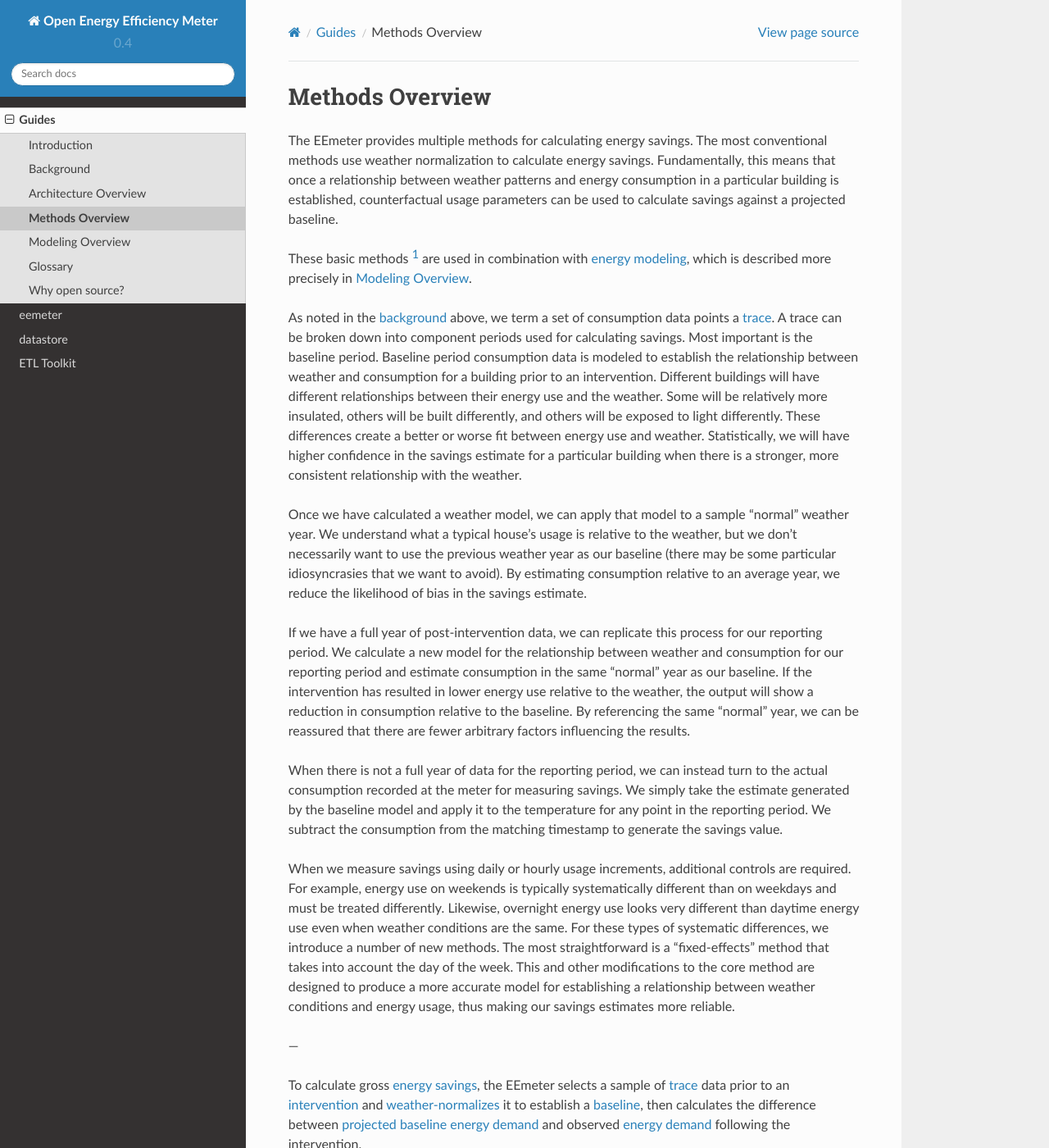
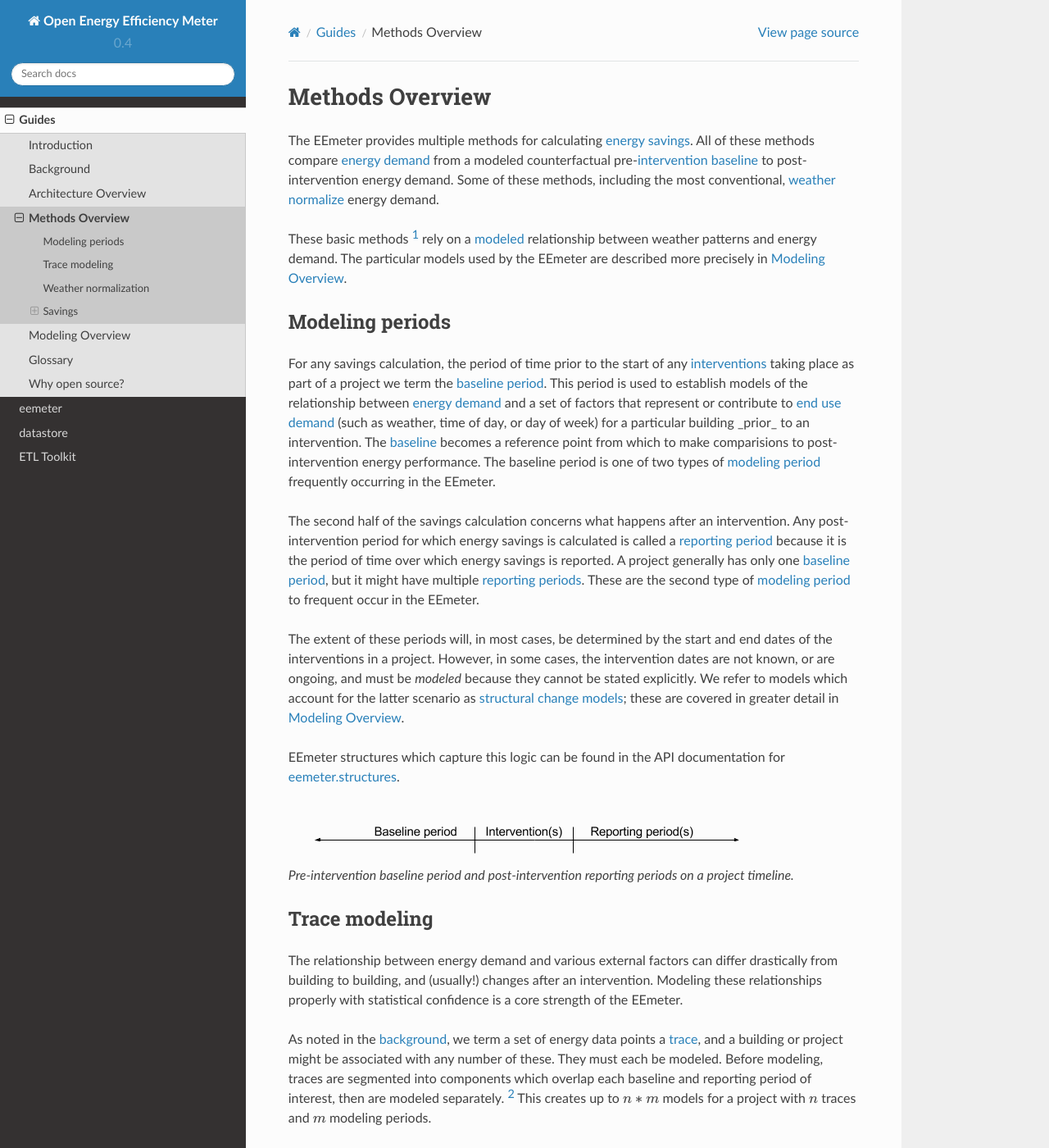
Before and after one commit to openeemeter/eemeter, a Sphinx documentation site: the page built from docs/methods_overview.rst, in a window 1280 px wide and 1400 px high. Shown: the whole window at 82% size. Built offline with Sphinx 7.4.7 and the Read the Docs theme 2.0.0, drawn with Linux system fonts in a browser that asks for light colours; some of the changed text lies outside the part shown.

Commit message:
Update methods docs

```diff
--- a/docs/glossary.rst
+++ b/docs/glossary.rst
@@ -1,6 +1,10 @@
 Glossary
 --------
 
+.. _glossary-annualized-weather-normal:
+
+- **annualized weather normal**: an estimate of annual energy demand under a
+  :ref:`weather normal <glossary-weather-normal>`.
 
 .. _glossary-baseline:
 
@@ -106,6 +110,16 @@
   living in an existing building.
 
 
+.. _glossary-modeling-period:
+
+- **modeling period**: a period of time over which an
+  :ref:`energy model <glossary-energy-model>` is to be created for a
+  particular :ref:`trace <glossary-trace>`. This is a generalization of
+  :ref:`baseline <glossary-baseline-period>` and
+  :ref:`reporting <glossary-reporting-period>` periods. Modeling periods
+  generally fall into one of those two categories.
+
+
 .. _glossary-projected-baseline-energy-demand:
 
 - **projected baseline energy demand**: a counterfactual estimate of
@@ -135,6 +149,15 @@
 - **retrofit**: a set of :ref:`interventions <glossary-intervention>` taking
   place at a particular building or site which modify pre-existing
   structures, installations or appliances.
+
+
+.. _glossary-structural-change-model:
+
+- **structural change model**: a model which takes tries to determine the
+  most probably extents of :ref:`baseline <glossary-baseline-period>` and
+  :ref:`reporting <glossary-reporting-period>` periods for a
+  :ref:`project <glossary-project>` given its :ref:`trace <glossary-trace>`
+  data.
 
 
 .. _glossary-trace:
--- a/docs/methods_overview.rst
+++ b/docs/methods_overview.rst
@@ -3,74 +3,173 @@
 Methods Overview
 ----------------
 
-The EEmeter provides multiple methods for calculating energy savings. The most
-conventional methods use weather normalization to calculate energy savings.
-Fundamentally, this means that once a relationship between weather patterns
-and energy consumption in a particular building is established, counterfactual
-usage parameters can be used to calculate savings against a projected baseline.
+The EEmeter provides multiple methods for calculating
+:ref:`energy savings <glossary-energy-savings>`. All of these methods compare
+:ref:`energy demand <glossary-energy-demand>` from a modeled counterfactual
+pre-:ref:`intervention <glossary-intervention>`
+:ref:`baseline <glossary-baseline>` to post-intervention energy
+demand. Some of these methods, including the most conventional,
+:ref:`weather normalize <glossary-weather-normalization>` energy demand.
 
-These basic methods [#]_ are used in combination with
-:ref:`energy modeling <glossary-energy-model>`,
-which is described more precisely in :ref:`modeling-overview`.
+These basic methods [#]_ rely on a :ref:`modeled <glossary-energy-model>`
+relationship between weather patterns and energy demand. The particular models
+used by the EEmeter are described more precisely in :ref:`modeling-overview`.
 
-As noted in the :ref:`background <background>` above, we term a set of consumption data points a
-:ref:`trace <glossary-trace>`. A trace can be broken down into component periods used for calculating savings. Most
-important is the baseline period. Baseline period consumption data is modeled
-to establish the relationship between weather and consumption for a building
-prior to an intervention. Different buildings will have different
-relationships between their energy use and the weather. Some will be
-relatively more insulated, others will be built differently, and others will
-be exposed to light differently. These differences create a better or worse
-fit between energy use and weather. Statistically, we will have higher
-confidence in the savings estimate for a particular building when there is a
-stronger, more consistent relationship with the weather.
+Modeling periods
+^^^^^^^^^^^^^^^^
 
-Once we have calculated a weather model, we can apply that model to a sample
-"normal" weather year. We understand what a typical house’s usage is relative
-to the weather, but we don’t necessarily want to use the previous weather year
-as our baseline (there may be some particular idiosyncrasies that we want to
-avoid). By estimating consumption relative to an average year, we reduce the
-likelihood of bias in the savings estimate.
+For any savings calculation, the period of time prior to the start of any
+:ref:`interventions <glossary-intervention>` taking place as part of a project
+we term the :ref:`baseline period <glossary-baseline-period>`.
+This period is used to establish models of the relationship between
+:ref:`energy demand <glossary-energy-demand>` and a set of factors that
+represent or contribute to :ref:`end use demand <glossary-energy-demand>` (such as
+weather, time of day, or day of week) for a particular building _prior_ to an
+intervention. The :ref:`baseline <glossary-baseline>` becomes a reference
+point from which to make comparisions to post-intervention energy performance.
+The baseline period is one of two types of
+:ref:`modeling period <glossary-modeling-period>` frequently occurring in
+the EEmeter.
 
-If we have a full year of post-intervention data, we can replicate this
-process for our reporting period. We calculate a new model for the
-relationship between weather and consumption for our reporting period and
-estimate consumption in the same "normal" year as our baseline. If the
-intervention has resulted in lower energy use relative to the weather, the
-output will show a reduction in consumption relative to the baseline. By
-referencing the same "normal" year, we can be reassured that there are fewer
-arbitrary factors influencing the results.
+The second half of the savings calculation concerns what happens after an
+intervention. Any post-intervention period for which energy savings is
+calculated is called a :ref:`reporting period <glossary-reporting-period>`
+because it is the period of time over which energy savings is reported. A
+project generally has only one
+:ref:`baseline period <glossary-baseline-period>`, but it might have multiple
+:ref:`reporting periods <glossary-reporting-period>`. These are
+the second type of :ref:`modeling period <glossary-modeling-period>` to
+frequent occur in the EEmeter.
 
-When there is not a full year of data for the reporting period, we can instead
-turn to the actual consumption recorded at the meter for measuring savings.
-We simply take the estimate generated by the baseline model and apply it to
-the temperature for any point in the reporting period. We subtract the
-consumption from the matching timestamp to generate the savings value.
+The extent of these periods will, in most cases, be determined by the
+start and end dates of the interventions in a project. However, in some cases,
+the intervention dates are not known, or are ongoing, and must be *modeled*
+because they cannot be stated explicitly. We refer to models which account for
+the latter scenario as
+:ref:`structural change models <glossary-structural-change-model>`;
+these are covered in greater detail in :ref:`modeling-overview`.
 
-When we measure savings using daily or hourly usage increments, additional
-controls are required. For example, energy use on weekends is typically
-systematically different than on weekdays and must be treated differently.
-Likewise, overnight energy use looks very different than daytime energy use
-even when weather conditions are the same. For these types of systematic
-differences, we introduce a number of new methods. The most straightforward
-is a "fixed-effects" method that takes into account the day of the week. This
-and other modifications to the core method are designed to produce a more
-accurate model for establishing a relationship between weather conditions and
-energy usage, thus making our savings estimates more reliable.
+EEmeter structures which capture this logic can be found in the API documentation
+for :ref:`eemeter-structures`.
 
----
+.. figure:: project-timeline-illustration.png
 
-To calculate gross :ref:`energy savings <glossary-energy-savings>`, the EEmeter
-selects a sample of :ref:`trace <glossary-trace>` data prior to an
-:ref:`intervention <glossary-intervention>` and
-:ref:`weather-normalizes <glossary-weather-normalization>` it to establish
-a :ref:`baseline <glossary-baseline>`, then calculates the difference
-between :ref:`projected baseline energy demand <glossary-projected-baseline-energy-demand>`
-and observed :ref:`energy demand <glossary-energy-demand>` following the
+    Pre-intervention baseline period and post-intervention reporting periods
+    on a project timeline.
+
+Trace modeling
+^^^^^^^^^^^^^^
+
+The relationship between energy demand and various external factors can differ
+drastically from building to building, and (usually!) changes after an
+intervention. Modeling these relationships properly with statistical confidence
+is a core strength of the EEmeter.
+
+As noted in the :ref:`background <background>`, we term a set of
+energy data points a :ref:`trace <glossary-trace>`, and a building or project
+might be associated with any number of these. They must each be modeled.
+Before modeling, traces are segmented into components which overlap each
+baseline and reporting period of interest, then are modeled separately. [#]_
+This creates up to :math:`n * m` models for a project with :math:`n` traces
+and :math:`m` modeling periods.
+
+Each of these models attempts to establish the relationship between
+:ref:`energy demand <glossary-energy-demand>` and external factors as it performed during the
+particular modeling period of interest. However, since the extent to which a
+model successfully describes these relationships varies significantly, these
+must be considered only in conjunction with model error and goodness of fit
+metrics :ref:`modeling-overview`. Any estimate of energy demand given by any
+model fitted by the EEmeter is associated with variance and confidence bounds.
+
+In practice the number of models fitted for any particular project might be
+fewer than :math:`n * m` due to missing or insufficient data
+(see :ref:`data-sufficiency`). The EEmeter takes these failures into account
+and considers them when building summaries of savings.
+
+Weather normalization
+^^^^^^^^^^^^^^^^^^^^^
+
+Once we have created a model, we can apply that model determine an estimate of
+of energy demand during arbitrary weather scenarios. The two most common
+weather scenarios for which the EEmeter will estimate demand are the
+":ref:`normal <glossary-weather-normal>`" weather year and the observed
+reporting period weather year. This is generally necessary because the data
+observed in the baseline and reporting periods occured during different
+time periods with different weather -- and valid comparisons between them must
+account for this. Estimating energy performance during the "normal" weather
+attempts to reduce bias in the savings estimate by accounting for the
+peculiarity (as compared to other years or seasons) of the relevant observed
+weather.
+
+In an attempt to reduce the number of arbitrary factors influencing results,
+we only ever compare model estimates or data over that has occured over the
+same weather scenario and time period. This helps (in the aggregate) to ensure
+equivalency of :ref:`end use demand <glossary-end-use-demand>` pre- and post-
 intervention.
+
+Savings
+^^^^^^^
+
+If the data and models show that
+:ref:`energy demand <glossary-energy-demand>` is reduced relative to
+equivalent :ref:`end use demand <glossary-end-use-demand>`
+following an intervention, we say that there have been energy savings, or
+equivalently, that energy performance has increased.
+
+Energy savings is necessarily a difference; however, this difference must be
+taken carefully, given missing data and model error, and is only taken *after*
+the necessary :ref:`aggregation <aggregation>` steps.
+
+The equation for savings is always:
+
+:math:`\text{total savings} = \text{baseline} - \text{reporting}`
+
+:math:`\text{percent savings} = \frac{\text{baseline} - \text{reporting}}{\text{baseline}}`
+
+Annualized weather normal
+"""""""""""""""""""""""""
+
+To calculate :ref:`annualized weather normal <glossary-annualized-weather-normal>`
+energy demand for a particular trace, the EEmeter selects the segment of that
+trace data occuring in the baseline period and the segment occuring in the
+reporting period and builds two models. It then
+:ref:`weather normalizes <glossary-weather-normalization>` the observed data
+for each segment according to the :ref:`matched <weather-data-matching>`
+weather normal.
+
+Gross predicted
+"""""""""""""""
+
+
+Gross observed
+""""""""""""""
+
+To calculate gross observed :ref:`energy savings <glossary-energy-savings>`,
+the EEmeter selects a sample of :ref:`trace <glossary-trace>` data prior to an
+:ref:`intervention <glossary-intervention>` and estimates usage as it would
+have occured under reporting period the reporting period, using observed
+reporting period weather to establish a :ref:`baseline <glossary-baseline>`.
+For the reporting period, observed data is used.
+
+.. _aggregation:
+
+Aggregation rules
+"""""""""""""""""
+
+...
+
+.. _weather-data-matching:
+
+Weather data matching
+"""""""""""""""""""""
+
 
 
 :ref:`ZCTAs <glossary-zip-code-tabulation-area>`
 
 .. [#] Additional information on *why* this method is used in preference to
    other methods is described in the introduction.
+
+.. [#] This is not quite true for
+   :ref:`structural change models <glossary-structural-change-model>`. This is
+   covered in more detail in :ref:`modeling-overview`.
--- a/docs/modeling_overview.rst
+++ b/docs/modeling_overview.rst
@@ -2,3 +2,32 @@
 
 Modeling Overview
 -----------------
+
+Model a single segment of an energy trace at a time
+
+Types of models
+^^^^^^^^^^^^^^^
+
+
+Model error
+^^^^^^^^^^^
+
+Seasonal effects model
+^^^^^^^^^^^^^^^^^^^^^^
+
+When we measure savings using daily or hourly usage increments, additional
+controls are required. For example, energy use on weekends is typically
+systematically different than on weekdays and must be treated differently.
+Likewise, overnight energy use looks very different than daytime energy use
+even when weather conditions are the same. For these types of systematic
+differences, we introduce a number of new methods. The most straightforward
+is a "fixed-effects" method that takes into account the day of the week. This
+and other modifications to the core method are designed to produce a more
+accurate model for establishing a relationship between weather conditions and
+energy usage, thus making our savings estimates more reliable.
+
+
+.. _data-sufficiency:
+
+Data sufficiency
+^^^^^^^^^^^^^^^^
```
Also changed, not shown: docs/project-timeline-illustration.png (added).
